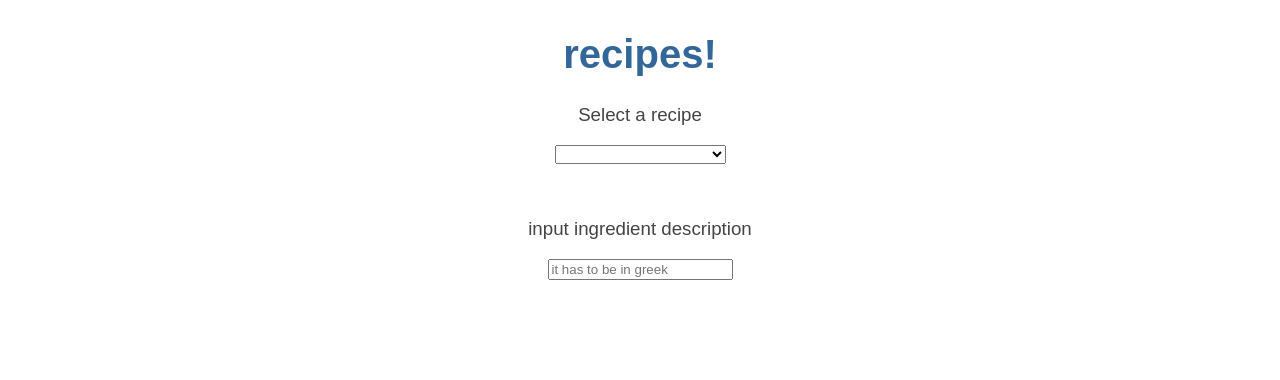
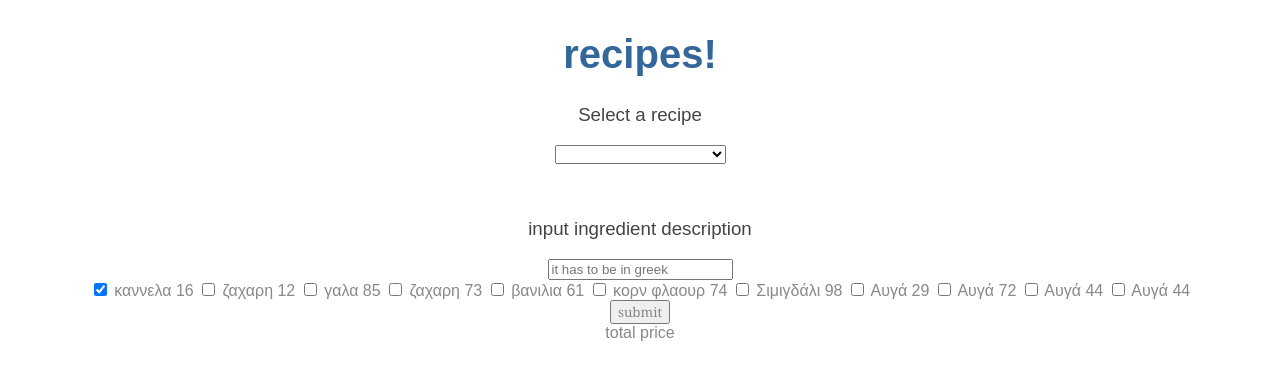
Before and after one commit to sbaibos/recipes, an Angular app: page / in a window 1280 px wide. Shown: the top 380 px of the page. Built offline with nearby package versions, Linux system fonts and the light colour scheme.

Commit message:
created function to add prices, formgroup,form builder,form array

```diff
--- a/src/app/app.module.ts
+++ b/src/app/app.module.ts
@@ -9,6 +9,8 @@ import { FormsModule } from '@angular/forms'; // <-- NgModel lives here
 
 import {FilterPipe} from './pipes/filter.pipe';
 
+import { ReactiveFormsModule } from '@angular/forms';// for the checkbox form
+
 @NgModule({
   declarations: [
     AppComponent,
@@ -18,7 +20,8 @@ import {FilterPipe} from './pipes/filter.pipe';
   imports: [
     BrowserModule,
   HttpClientModule,
-  FormsModule
+  FormsModule,
+  ReactiveFormsModule
   ],
   providers: [],
   bootstrap: [AppComponent]
--- a/src/app/components/recipe/recipe.component.html
+++ b/src/app/components/recipe/recipe.component.html
@@ -67,3 +67,17 @@
 </tr>
 </table>
 </div>
+
+<form [formGroup]="form" (ngSubmit)="submit()">
+  <label formArrayName="ingredients" *ngFor="let ingredient of form.controls.ingredients.controls; let i = index">
+    <input type="checkbox" [formControlName]="i">
+  {{ingredients[i].ingredient}}
+    {{ingredients[i].price}}
+  </label>
+
+
+  <br>
+  <button [disabled]="!form.valid">submit</button>
+</form>
+
+total price {{ingredient_sum}}
--- a/src/app/components/recipe/recipe.component.ts
+++ b/src/app/components/recipe/recipe.component.ts
@@ -3,6 +3,9 @@ import {RecipeModel} from '../../models/recipe.model';
 import {IngredientModel} from '../../models/ingredient.model';
 import {RECIPES} from '../../mockfiles/mock-recipes';
 import {INGREDIENTS} from '../../mockfiles/mock-ingredients';
+import { FormBuilder, FormGroup, FormArray, FormControl, ValidatorFn } from '@angular/forms';
+
+
 
 
 @Component({
@@ -19,27 +22,58 @@ export class RecipeComponent implements OnInit {
   recipes = RECIPES; //recipes  mockfile
   ingredients = INGREDIENTS;//ingredients  mockfile
 
+     form :FormGroup;
+    ingredient_sum:number
+
+  constructor(private formBuilder: FormBuilder) {
+
+const controls = this.ingredients.map(c => new FormControl(false));
+    controls[0].setValue(true);
+
+    this.form = this.formBuilder.group({
+      ingredients: new FormArray(controls)
+    });
+
+   }
+
+  submit() {
+
+    //map the values
+    const selectedOrderIds = this.form.value.ingredients
+      .map((v, i) => v ? this.ingredients[i].price : null)
+      .filter(v => v !== null);
+
+    console.log(selectedOrderIds);
+
+//add the values
+
+    const reducer = (accumulator, currentValue) => accumulator + currentValue;
+
+    console.log(selectedOrderIds.reduce(reducer));
+
+   return this.ingredient_sum = selectedOrderIds.reduce(reducer);
 
 
-  constructor() { }
 
-  ngOnInit() { }
+  }
 
-  clicked(){
 
-	  console.log('clicked');
 
-}
+  ngOnInit() {
+
+
+   }
+
+
 
 selectedRecipe: RecipeModel;
 
 selectedRecipes(recipe: RecipeModel): void {
   this.selectedRecipe = recipe;
+  }
+
 
 
 
 
 }
-
-
-}
```
